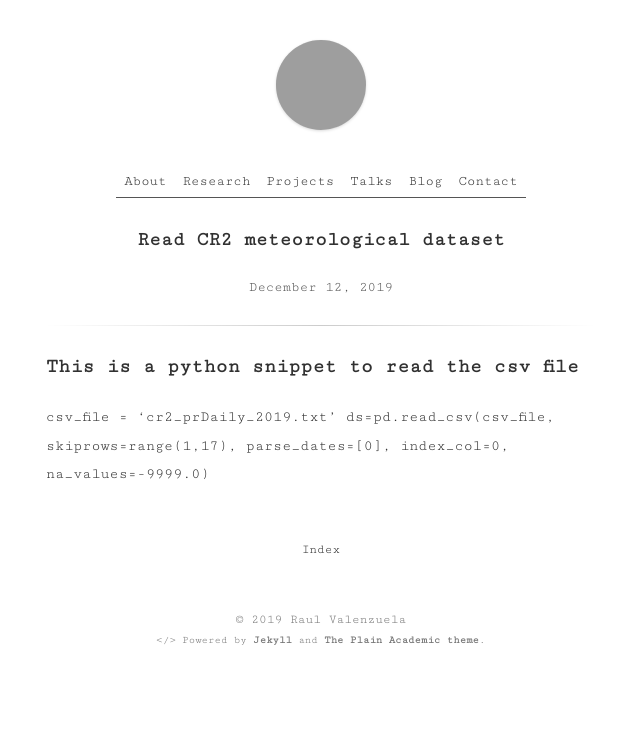
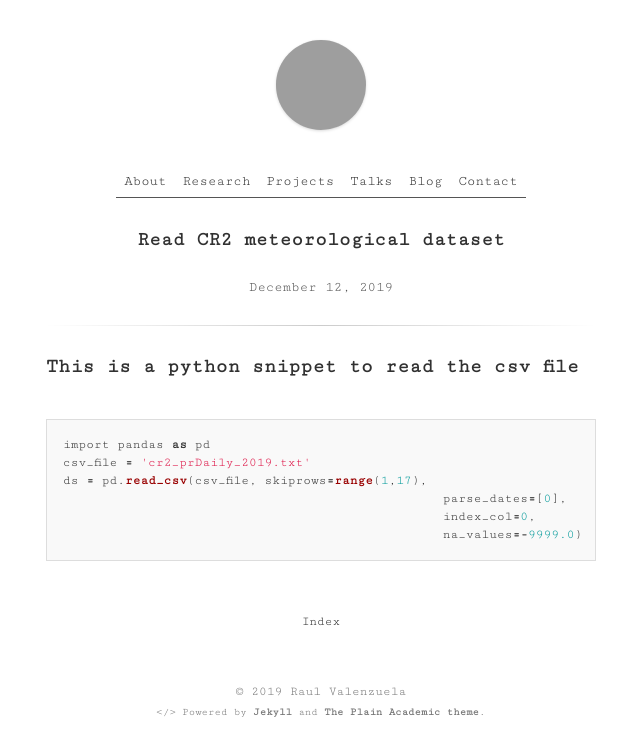
Before and after one commit to rvalenzuelar/rvalenzuelar.github.io, a Jekyll site: the page built from _blog/2019-12-12-read-cr2-data.md, in a window 1280 px wide, cut to the strip 0-756 px from the top of the page. Shown: the whole strip, without its empty margins (319-959 px from the left). Built offline with Jekyll 4.4.1, drawn with Linux system fonts in a browser that asks for light colours; grey boxes are pictures that could not be loaded.

Commit message:
added syntax hilight

````diff
--- a/_blog/2019-12-12-read-cr2-data.md
+++ b/_blog/2019-12-12-read-cr2-data.md
@@ -7,8 +7,11 @@ authors: rvalenzuela
 
 ### This is a python snippet to read the csv file
 
+```python
+import pandas as pd
 csv_file = 'cr2_prDaily_2019.txt'
-ds=pd.read_csv(csv_file, skiprows=range(1,17),
+ds = pd.read_csv(csv_file, skiprows=range(1,17),
 						 parse_dates=[0],
 						 index_col=0,
 						 na_values=-9999.0)
+```
````
